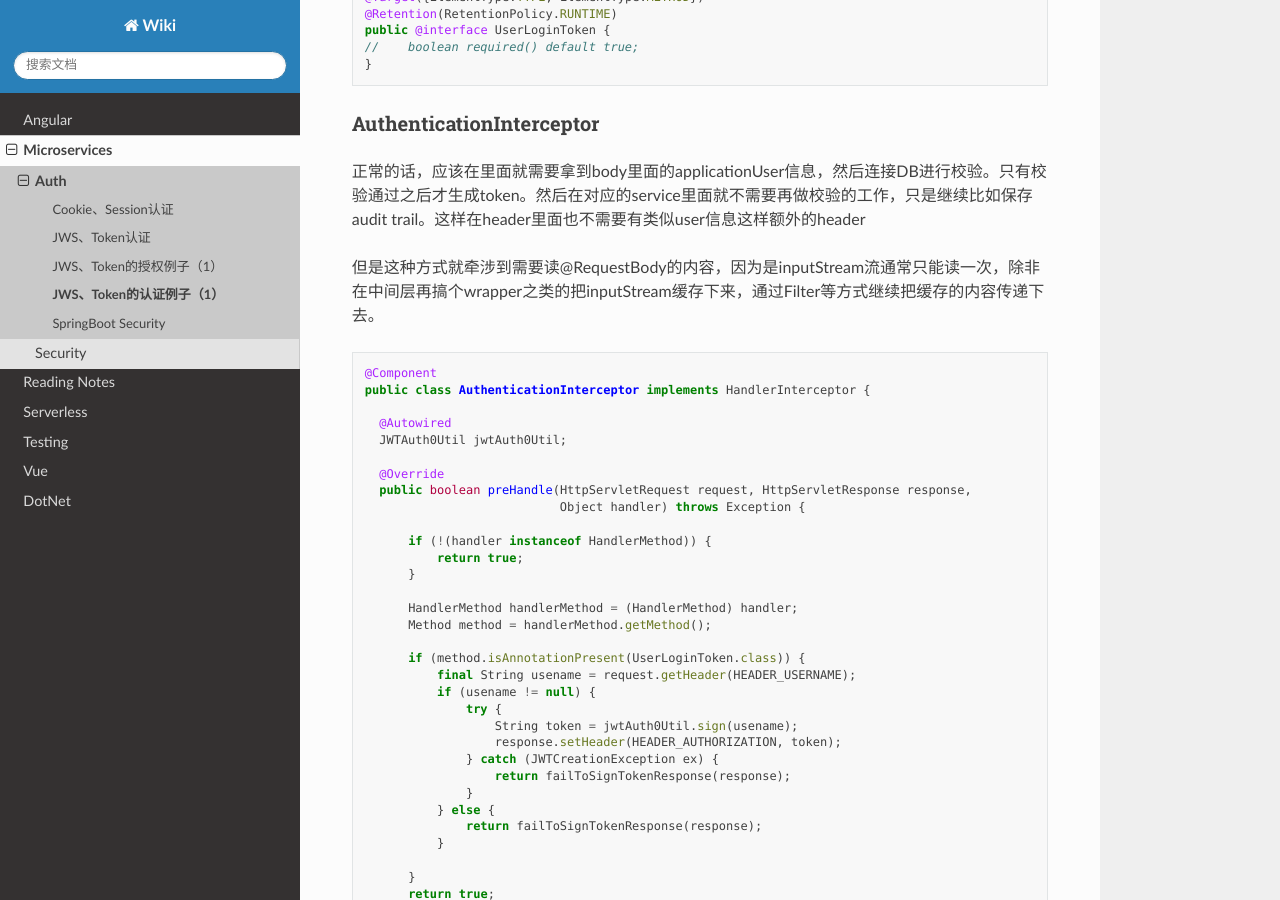
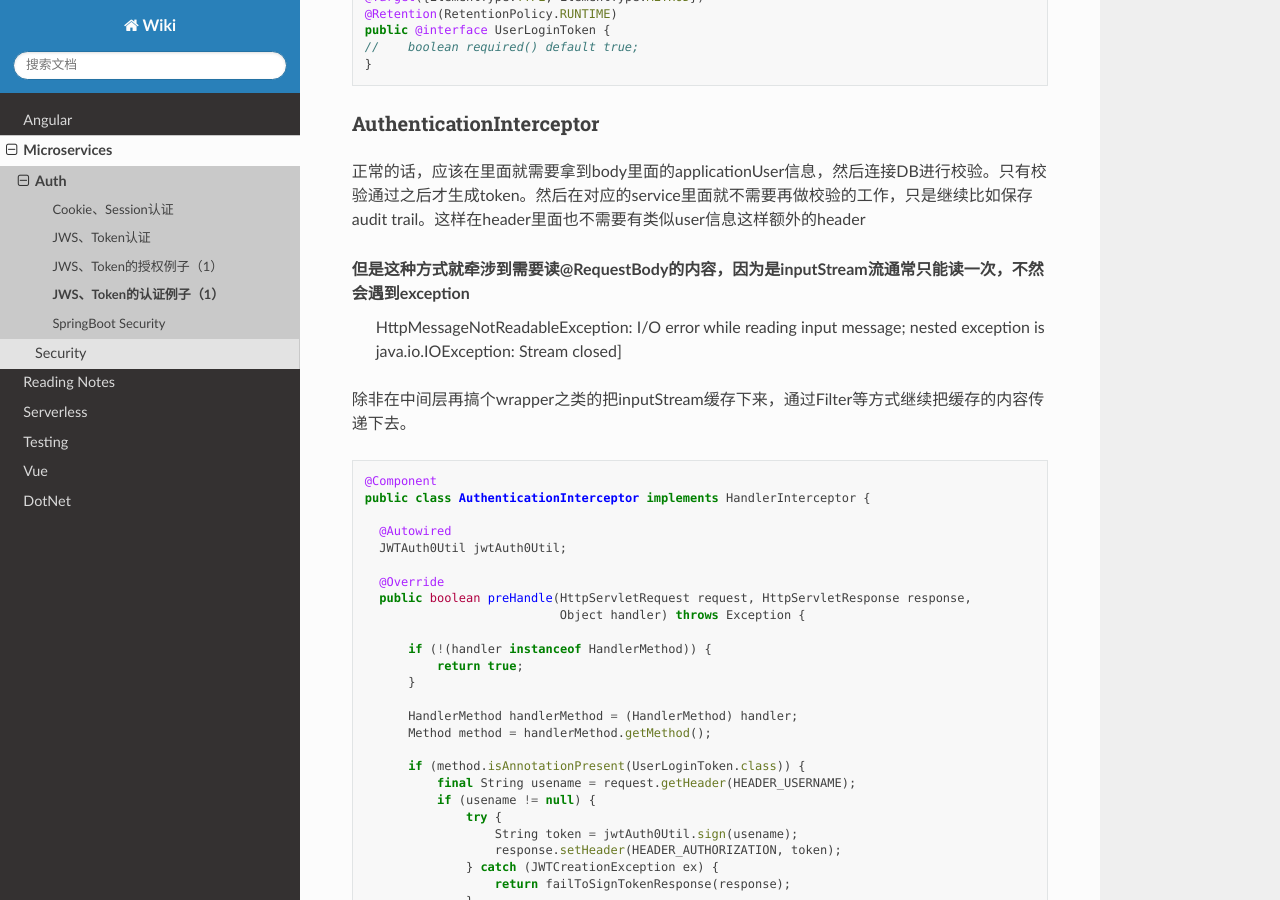
Before and after one commit to abigail830/Sphinx_wiki, a Sphinx documentation site: the page built from source/Microservices/Auth/JWT_token_Authe.rst, in a window 1280 px wide and 900 px high, scrolled down 601 px. Built offline with Sphinx 7.4.7 and the Read the Docs theme 2.0.0, drawn with Linux system fonts in a browser that asks for light colours.

Commit message:
Update JWT_token_Authe.rst

```diff
--- a/source/Microservices/Auth/JWT_token_Authe.rst
+++ b/source/Microservices/Auth/JWT_token_Authe.rst
@@ -34,7 +34,10 @@
 
 正常的话，应该在里面就需要拿到body里面的applicationUser信息，然后连接DB进行校验。只有校验通过之后才生成token。然后在对应的service里面就不需要再做校验的工作，只是继续比如保存audit trail。这样在header里面也不需要有类似user信息这样额外的header
 
-但是这种方式就牵涉到需要读@RequestBody的内容，因为是inputStream流通常只能读一次，除非在中间层再搞个wrapper之类的把inputStream缓存下来，通过Filter等方式继续把缓存的内容传递下去。
+但是这种方式就牵涉到需要读@RequestBody的内容，因为是inputStream流通常只能读一次，不然会遇到exception
+  HttpMessageNotReadableException: I/O error while reading input message; nested exception is java.io.IOException: Stream closed]
+
+除非在中间层再搞个wrapper之类的把inputStream缓存下来，通过Filter等方式继续把缓存的内容传递下去。
 
 
 .. code-block:: java
```
